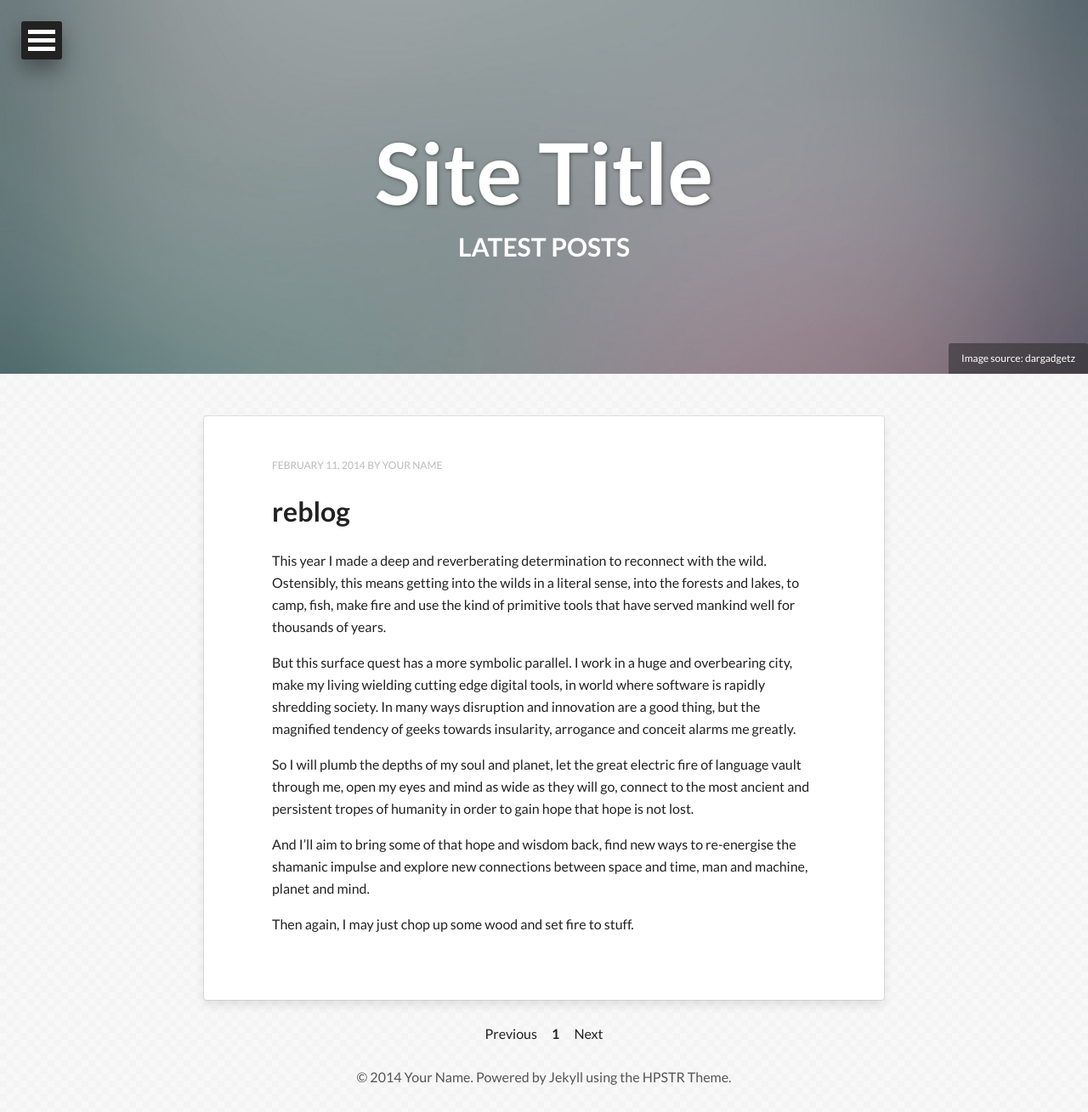
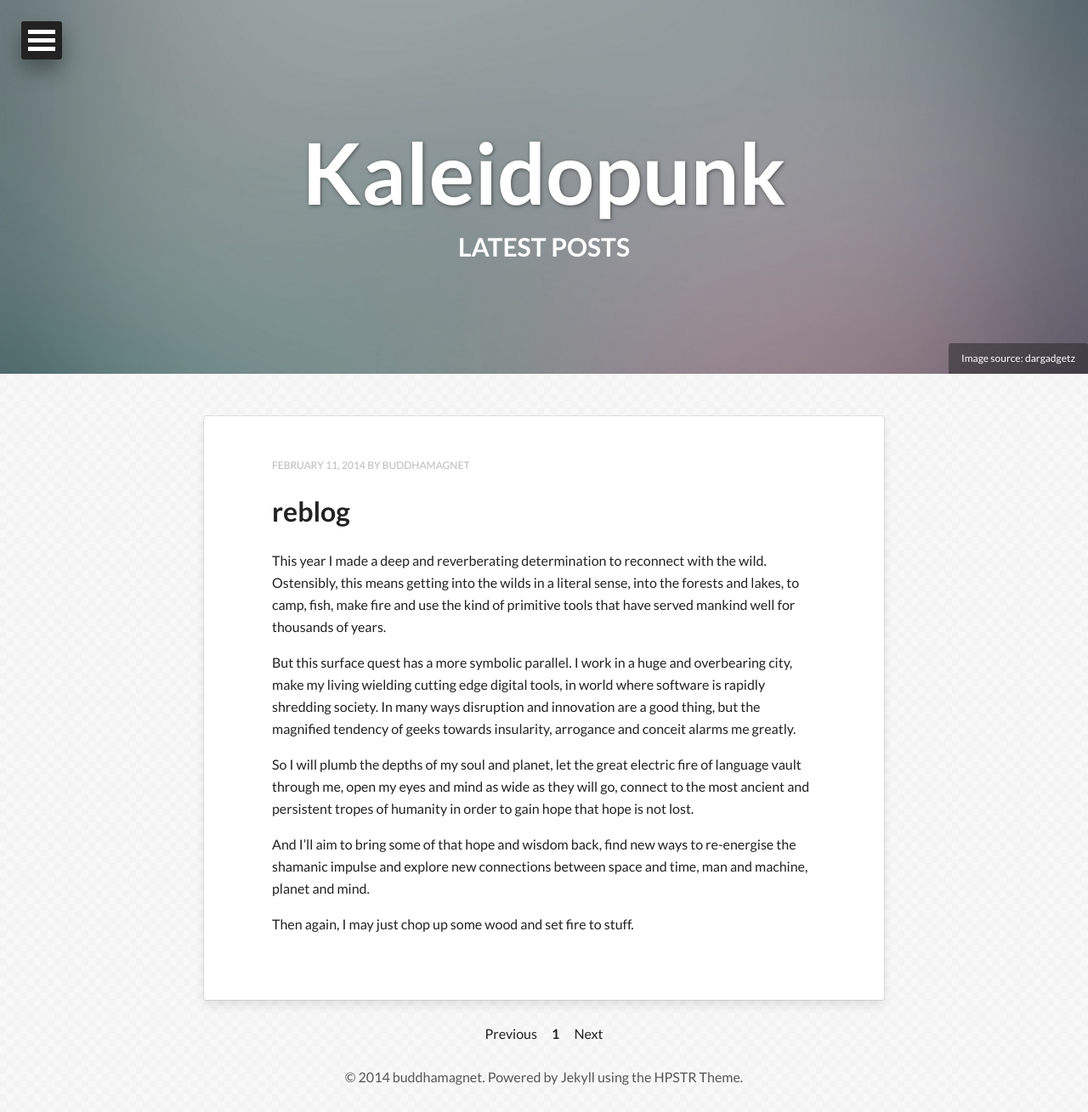
Before and after one commit to buddhamagnet/buddhamagnet.github.com, a Jekyll site: the page built from index.html, in a window 1280 px wide. Shown: the whole page at 85% size. Built offline with Jekyll 4.4.1, drawn with Linux system fonts in a browser that asks for light colours; nearby versions of some CDN libraries; the list of posts is cut into pages by our own code.

Commit message:
configure

```diff
--- a/_config.yml
+++ b/_config.yml
@@ -1,19 +1,19 @@
-title:            Site Title
-description:      Describe your website here.
+title:            Kaleidopunk
+description:      Word engineering
 disqus_shortname:
 #Your site's domain goes here. Leave localhost server or blank when working locally.
 url:              http://localhost:4000
 
 # Owner/author information
 owner:
-  name:           Your Name
+  name:           buddhamagnet
   avatar:         avatar.jpg
-  bio:            "Your bio goes here. It shouldn't be super long but a good two sentences or two should suffice."
-  email:          you@email.com
+  bio:            "word engineer"
+  email:          buddhamagnet@gmail.com
   # Social networking links used in footer. Update and remove as you like.
-  twitter:
+  twitter: buddhamagnet
   facebook:
-  github:
+  github: buddhamagnet
   stackexchange:
   linkedin:
   instagram:
```
